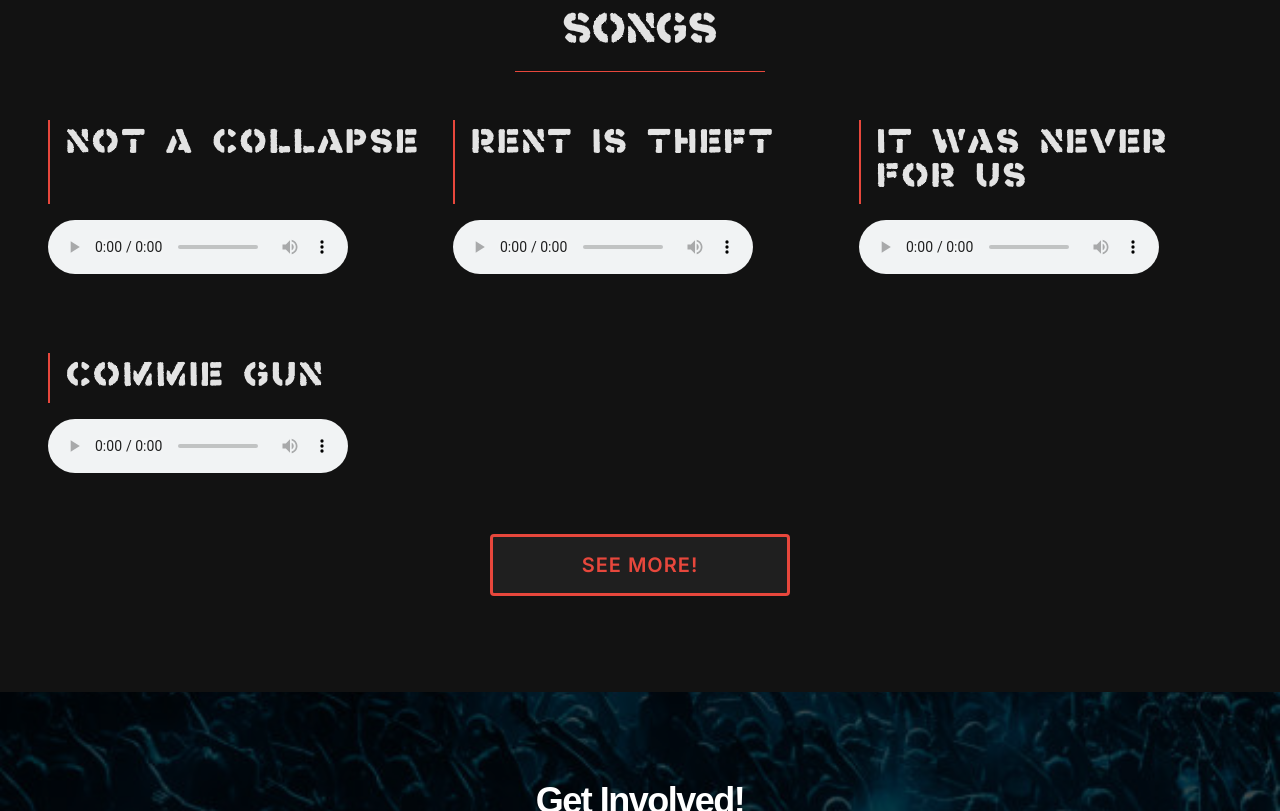
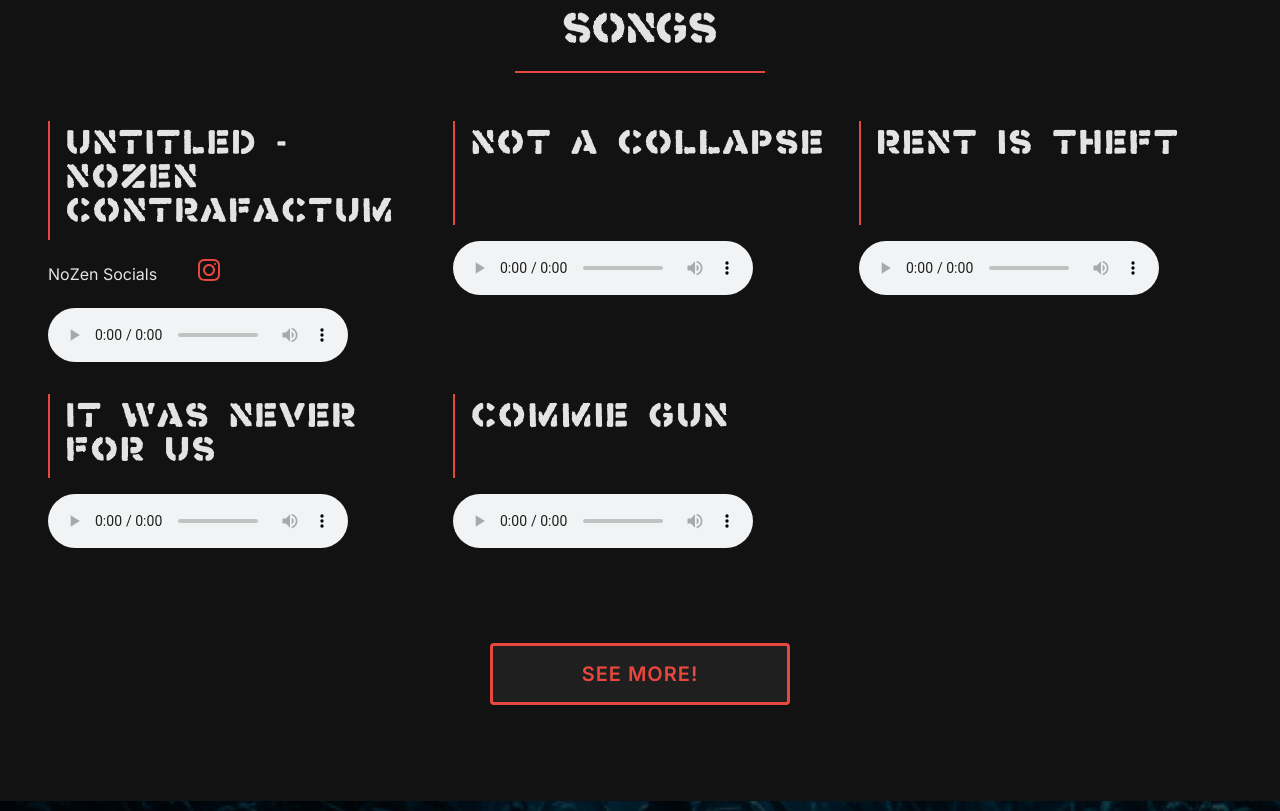
Before and after one commit to aljmiller87/yaga-punk-collective, a Next.js app: page / in a window 1280 px wide. Shown: the part 1320-2131 px from the top of the page. Built offline with nearby package versions, Linux system fonts and the light colour scheme; a web font is replaced by a local one.

Commit message:
nozen Contrafactum

```diff
--- a/src/components/Accordion/accordion.module.scss
+++ b/src/components/Accordion/accordion.module.scss
@@ -1,5 +1,5 @@
 .Accordion {
-  background: transparent;
+  background: rgba(255, 255, 255, 0.05);
   // border: 2px solid var(--redLight);
   border-radius: 1rem;
   padding: 1rem 1.5rem 1rem 1rem;
--- a/src/components/AudioGallery/index.tsx
+++ b/src/components/AudioGallery/index.tsx
@@ -1,8 +1,8 @@
 import React from "react";
-import VideoPlayer from "../VideoPlayer";
 import Section from "../Section";
 import styles from "./styles.module.scss";
 import AudioPlayer from "../AudioPlayer";
+
 const AudioGallery = ({
   title,
   addCta = false,
@@ -14,6 +14,11 @@ const AudioGallery = ({
     <Section>
       {title && <h2 className={styles["AudioGallery-title"]}>{title}</h2>}
       <div className={styles.AudioGallery}>
+        <AudioPlayer
+          title="Untitled - NoZen Contrafactum"
+          file="NoZen-song.mp3"
+          isCover
+        />
         <AudioPlayer title="Not A Collapse" file="Not-a-collapse.mp3" />
         <AudioPlayer title="Rent Is Theft" file="Rent-Is-Theft.mp3" />
         <AudioPlayer
--- a/src/components/AudioPlayer/index.tsx
+++ b/src/components/AudioPlayer/index.tsx
@@ -1,11 +1,29 @@
 import React from "react";
 import styles from "./styles.module.scss";
+import Socials, { ISocial } from "../Socials";
 
-const AudioPlayer = ({ file, title }: { file: string; title?: string }) => {
+const nozenSocials: ISocial[] = [
+  {
+    platform: "instagram",
+    url: "https://www.instagram.com/nozen_punk/",
+  },
+];
+
+const AudioPlayer = ({
+  file,
+  title,
+  isCover = false,
+}: {
+  file: string;
+  title?: string;
+  isCover?: boolean;
+}) => {
   const path = `../../../uploads/songs/${file}`;
+  const clsName = `${styles.AudioPlayer} ${isCover && styles.isCover}`;
   return (
-    <div className={styles.AudioPlayer}>
+    <div className={clsName}>
       {!!title && <h3>{title}</h3>}
+      {isCover && <Socials label="NoZen Socials" socials={nozenSocials} />}
       <audio controls>
         <source src={path} type="audio/mpeg" />
         Your browser does not support the audio element.
--- a/src/components/AudioPlayer/styles.module.scss
+++ b/src/components/AudioPlayer/styles.module.scss
@@ -1,4 +1,13 @@
 .AudioPlayer {
   display: grid;
   grid-template-rows: 1fr 1fr;
+
+  &.isCover {
+    display: flex;
+    flex-direction: column;
+
+    h3 {
+      margin-bottom: 0;
+    }
+  }
 }
--- a/src/components/Section/section.module.scss
+++ b/src/components/Section/section.module.scss
@@ -21,7 +21,7 @@
     color: var(--darkTealBg);
     margin-bottom: 3rem;
     padding: 0 3rem 1rem;
-    border-bottom: 1px solid var(--redLight);
+    border-bottom: 2px solid var(--redLight);
     display: flex;
     align-items: center;
     // width: 100%;
--- a/src/components/Socials/index.tsx
+++ b/src/components/Socials/index.tsx
@@ -14,9 +14,11 @@ export type ISocial = {
 const Socials = ({
   isHeader = false,
   socials,
+  label = "Get in touch:",
 }: {
   isHeader?: boolean;
   socials: ISocial[];
+  label?: string;
 }) => {
   const renderIcon = (platform: ISocial["platform"]) => {
     switch (platform) {
@@ -37,7 +39,7 @@ const Socials = ({
   };
   return (
     <nav className={`${styles.Socials} ${isHeader && styles.isHeader}`}>
-      <p>Get in touch:</p>
+      <p>{label}</p>
       <ul>
         {socials?.map((social) => {
           return (
```
Also changed, not shown: src/app/music/page.tsx (+64 -1 lines), 1 other file (tests, documents, lock files or other folders).
